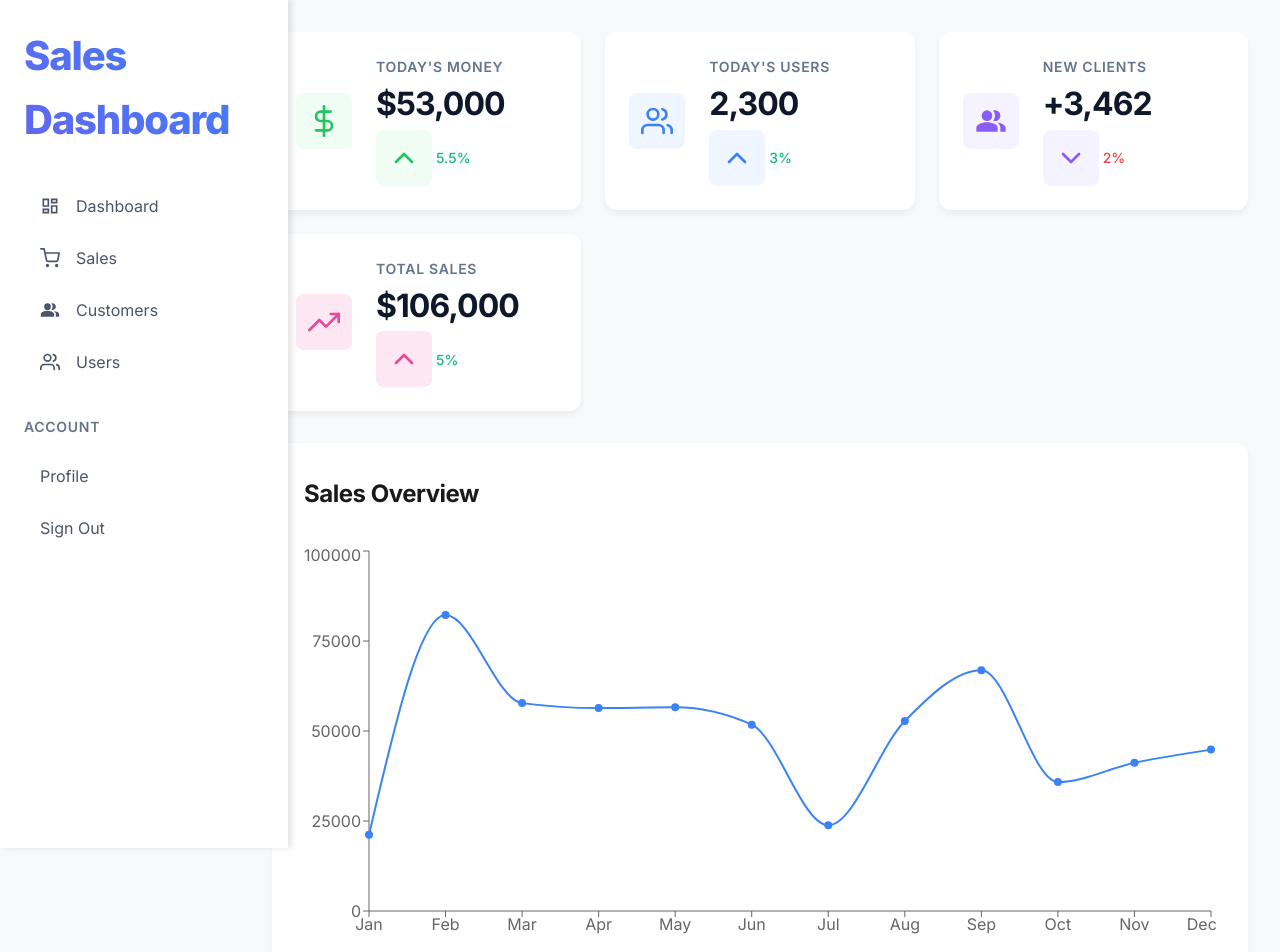
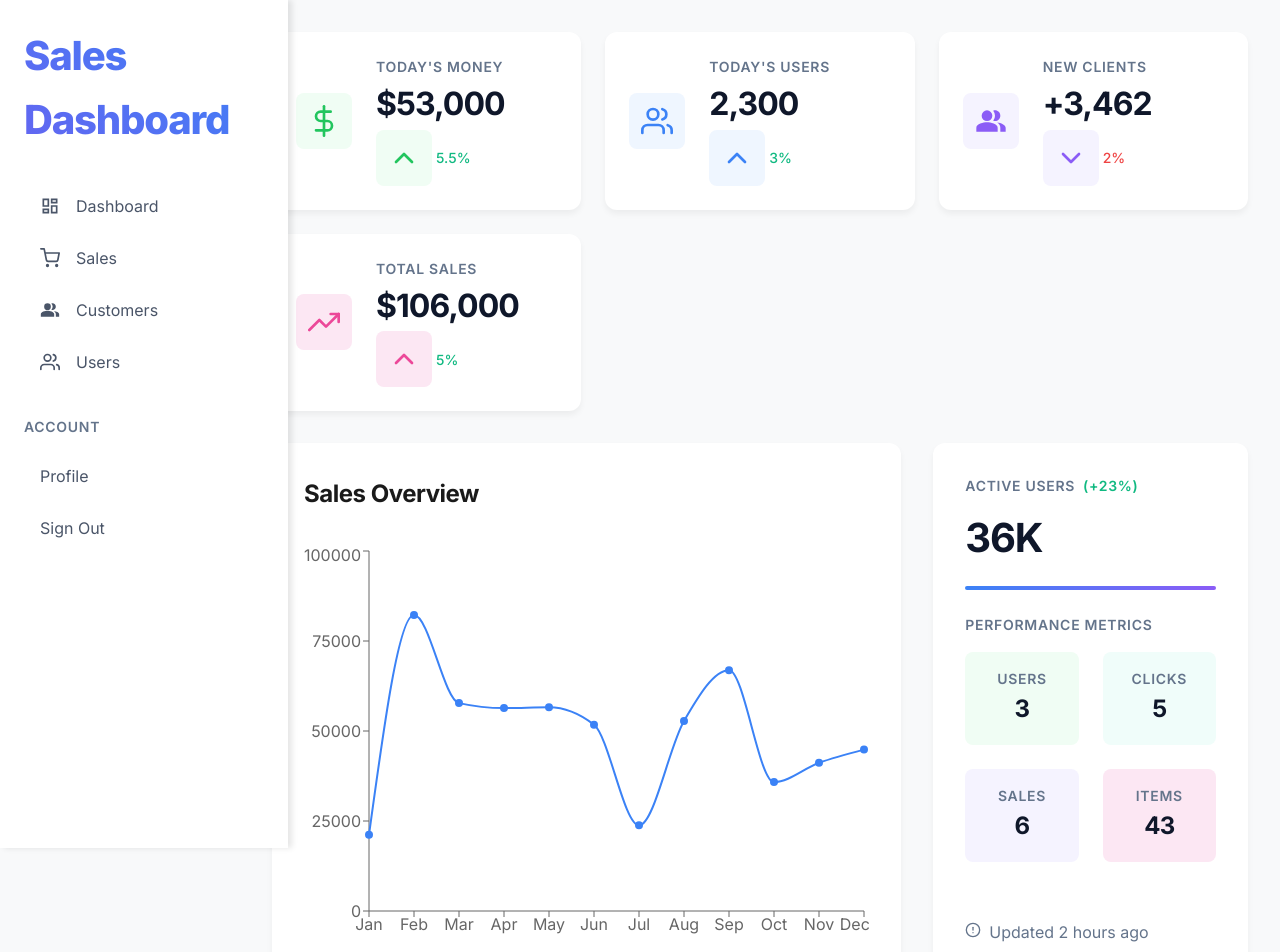
Before and after one commit to AJFintastic/SalesApp, a React (Create React App) app: page / in a window 1280 px wide. Shown: the top 952 px of the page. Built offline with nearby package versions, Linux system fonts and the light colour scheme; no server answers.

Commit message:
Update App.js

```diff
--- a/src/App.js
+++ b/src/App.js
@@ -1,4 +1,3 @@
-// App.js
 import { useState, useEffect } from 'react';
 import styled, { createGlobalStyle } from 'styled-components';
 import { LineChart, Line, XAxis, YAxis, Tooltip, ResponsiveContainer } from 'recharts';
@@ -8,7 +7,8 @@ import {
   FiShoppingCart,
   FiTrendingUp,
   FiChevronUp,
-  FiChevronDown
+  FiChevronDown,
+  FiAlertCircle
 } from 'react-icons/fi';
 import { MdOutlineDashboard, MdPeopleAlt } from 'react-icons/md';
 
@@ -143,7 +143,6 @@ const ChartCard = styled.div`
   padding: 2rem;
   border-radius: 12px;
   box-shadow: 0 4px 6px rgba(0,0,0,0.05);
-  margin-bottom: 2rem;
 `;
 
 const TrendIndicator = styled.span`
@@ -155,25 +154,34 @@ const TrendIndicator = styled.span`
   color: ${props => props.trend > 0 ? '#10b981' : '#ef4444'};
 `;
 
-const CustomTooltip = styled.div`
+const StatsPanel = styled.div`
   background: white;
+  padding: 2rem;
+  border-radius: 12px;
+  box-shadow: 0 4px 6px rgba(0,0,0,0.05);
+  display: flex;
+  flex-direction: column;
+  gap: 1.5rem;
+`;
+
+const MetricRow = styled.div`
+  display: grid;
+  grid-template-columns: repeat(2, 1fr);
+  gap: 1.5rem;
+`;
+
+const MetricItem = styled.div`
+  text-align: center;
   padding: 1rem;
+  background: ${props => props.background || '#f8fafc'};
   border-radius: 8px;
-  box-shadow: 0 4px 6px rgba(0,0,0,0.1);
+`;
 
-  .label {
-    ${ModernText} {
-      variant: subheading;
-      margin-bottom: 0.25rem;
-    }
-  }
-
-  .value {
-    ${ModernText} {
-      variant: metric;
-      font-size: 1.25rem;
-    }
-  }
+const StatusBar = styled.div`
+  height: 4px;
+  background: linear-gradient(90deg, #3b82f6 0%, #8b5cf6 100%);
+  border-radius: 2px;
+  margin-top: 1rem;
 `;
 
 // Dummy data generator
@@ -186,7 +194,11 @@ const generateData = () => ({
   salesData: Array.from({ length: 12 }, (_, i) => ({
     month: new Date(0, i).toLocaleString('default', { month: 'short' }),
     sales: Math.floor(Math.random() * 80000 + 20000),
-  }))
+  })),
+  users: 3,
+  clicks: 5,
+  sales: 6,
+  items: 43
 });
 
 function App() {
@@ -278,6 +290,7 @@ function App() {
             </MetricCard>
           </MetricGrid>
 
+          <div style={{ display: 'grid', gridTemplateColumns: '2fr 1fr', gap: '2rem' }}>
             <ChartCard>
               <ModernText variant="heading" margin="0 0 2rem">Sales Overview</ModernText>
               <div style={{ height: '400px' }}>
@@ -287,14 +300,17 @@ function App() {
                     <YAxis />
                     <Tooltip
                       content={({ active, payload }) => active && payload && (
-                      <CustomTooltip>
-                        <div className="label">
+                        <div style={{
+                          background: 'white',
+                          padding: '1rem',
+                          borderRadius: '8px',
+                          boxShadow: '0 4px 6px rgba(0,0,0,0.05)'
+                        }}>
                           <ModernText variant="subheading">{payload[0].payload.month}</ModernText>
+                          <ModernText variant="metric" style={{ fontSize: '1.5rem' }}>
+                            ${payload[0].value.toLocaleString()}
+                          </ModernText>
                         </div>
-                        <div className="value">
-                          <ModernText>${payload[0].value.toLocaleString()}</ModernText>
-                        </div>
-                      </CustomTooltip>
                       )}
                     />
                     <Line
@@ -308,6 +324,49 @@ function App() {
                 </ResponsiveContainer>
               </div>
             </ChartCard>
+
+            <StatsPanel>
+              <div>
+                <ModernText variant="subheading" style={{ marginBottom: '0.5rem' }}>
+                  Active Users
+                  <span style={{ color: '#10b981', marginLeft: '0.5rem' }}>(+23%)</span>
+                </ModernText>
+                <ModernText variant="metric" style={{ fontSize: '2.5rem' }}>36K</ModernText>
+                <StatusBar />
+              </div>
+
+              <div>
+                <ModernText variant="subheading" style={{ marginBottom: '1rem' }}>
+                  Performance Metrics
+                </ModernText>
+                <MetricRow>
+                  <MetricItem background="#f0fdf4">
+                    <ModernText variant="subheading">Users</ModernText>
+                    <ModernText variant="metric" style={{ fontSize: '1.5rem' }}>3</ModernText>
+                  </MetricItem>
+                  <MetricItem background="#f0fdfa">
+                    <ModernText variant="subheading">Clicks</ModernText>
+                    <ModernText variant="metric" style={{ fontSize: '1.5rem' }}>5</ModernText>
+                  </MetricItem>
+                  <MetricItem background="#f5f3ff">
+                    <ModernText variant="subheading">Sales</ModernText>
+                    <ModernText variant="metric" style={{ fontSize: '1.5rem' }}>6</ModernText>
+                  </MetricItem>
+                  <MetricItem background="#fce7f3">
+                    <ModernText variant="subheading">Items</ModernText>
+                    <ModernText variant="metric" style={{ fontSize: '1.5rem' }}>43</ModernText>
+                  </MetricItem>
+                </MetricRow>
+              </div>
+
+              <div style={{ marginTop: 'auto' }}>
+                <ModernText variant="body" style={{ color: '#64748b' }}>
+                  <FiAlertCircle style={{ marginRight: '0.5rem' }} />
+                  Updated 2 hours ago
+                </ModernText>
+              </div>
+            </StatsPanel>
+          </div>
         </MainContent>
       </DashboardContainer>
     </>
```
Lines whose indentation alone changed are shown as unchanged.
